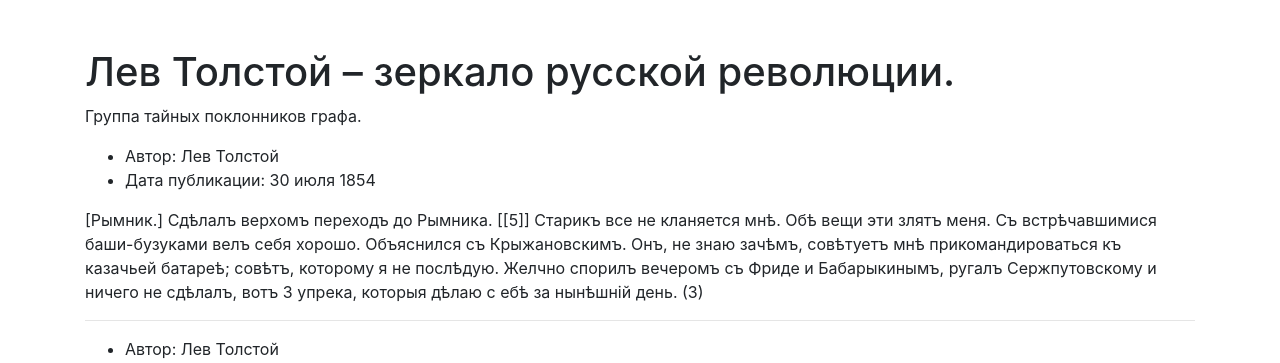
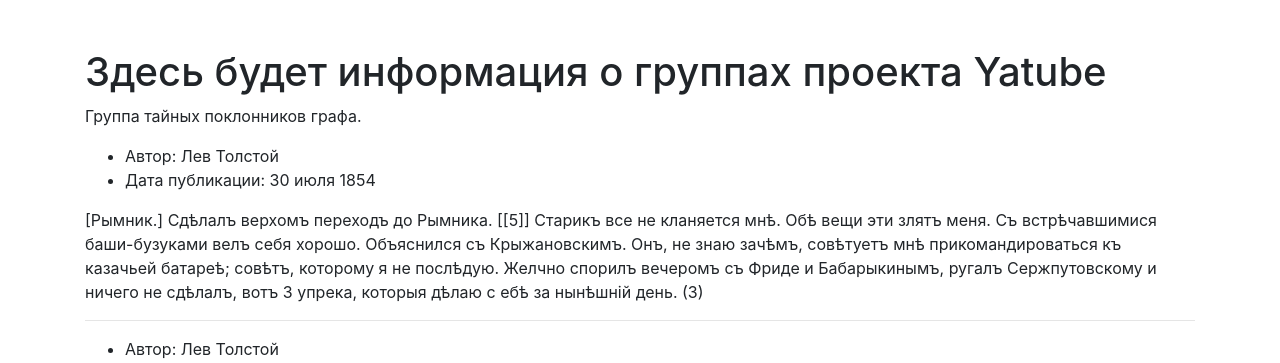
Before and after one commit to mnavicki20/yatube_project_, a Django app: page /group/1/ in a window 1280 px wide. Shown: the part 56-419 px from the top of the page. Run offline with Django 3.2, Linux system fonts and the light colour scheme; some libraries are stand-ins or nearby versions.

Commit message:
Рендеринг и вывод переменных в HTML-шаблон

```diff
--- a/yatube/posts/views.py
+++ b/yatube/posts/views.py
@@ -1,12 +1,23 @@
-from django.http import HttpResponse
 from django.shortcuts import render
 
 
 def index(request):
     template = 'posts/index.html'
-    return render(request, template)
+    title = 'Yatube'
+    text = 'Это главная страница проекта Yatube'
+    context = {
+        'title': title,
+        'text': text,
+    }
+    return render(request, template, context)
 
 
 def group_posts(request, slug):
     template = 'posts/group_list.html'
-    return render(request, template)
+    title = 'Yatube'
+    text = 'Здесь будет информация о группах проекта Yatube'
+    context = {
+        'title': title,
+        'text': text,
+    }
+    return render(request, template, context)
--- a/yatube/templates/posts/group_list.html
+++ b/yatube/templates/posts/group_list.html
@@ -1,13 +1,13 @@
 {% extends 'base.html' %}
 
 {% block title %}
-  Лев Толстой – зеркало русской революции.
+  {{ title }}
 {% endblock %}
 
 {% block content %}
 <main>
   <div class="container py-5">
-    <h1>Лев Толстой – зеркало русской революции.</h1>
+    <h1>{{ text }}</h1>
     <p>
       Группа тайных поклонников графа.
     </p>
--- a/yatube/templates/posts/index.html
+++ b/yatube/templates/posts/index.html
@@ -1,13 +1,13 @@
 {% extends 'base.html' %}
 
 {% block title %}
-  Последние обновления на сайте
+  {{ title }}
 {% endblock %}
 
 {% block content %}
 <main>
   <div class="container py-5">
-    <h1>Последние обновления на сайте</h1>
+    <h1>{{ text }}</h1>
     <article>
       <ul>
         <li>
```
